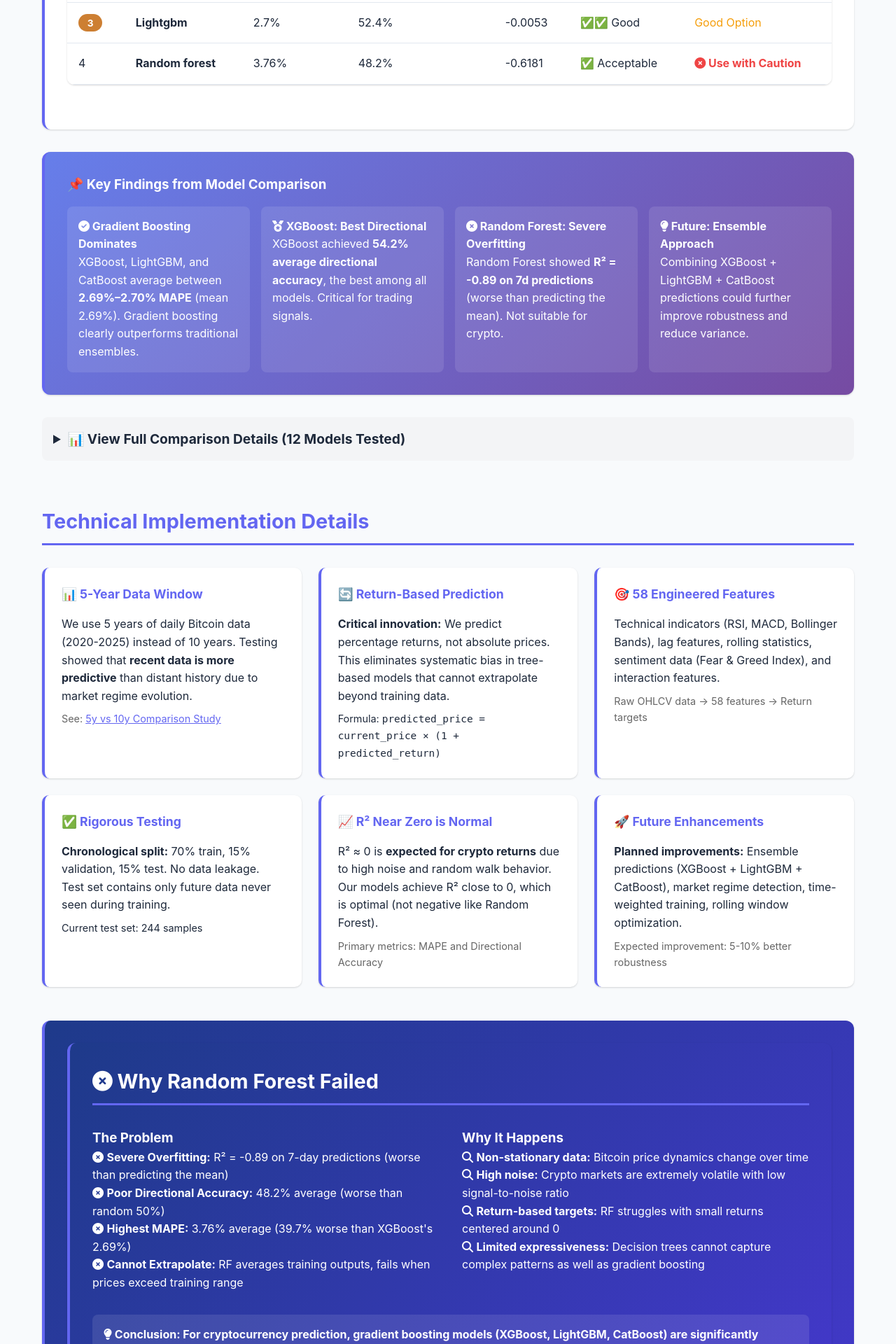
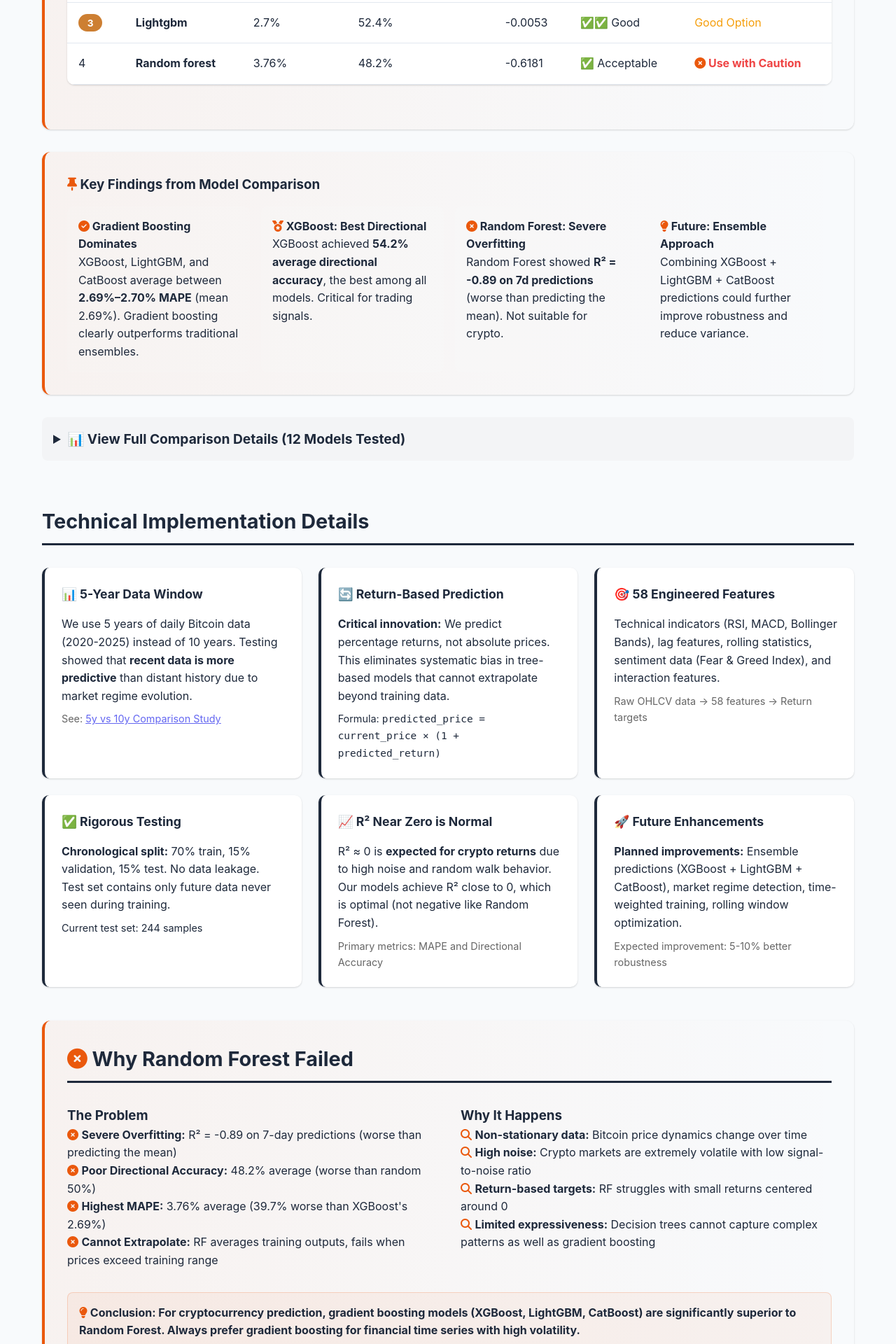
Before and after one commit to ying-jeanne/capstone_msba, a Flask app: page /results in a window 1280 px wide. Shown: the part 2320-4240 px from the top of the page at 70% size. Run offline with Flask 3, Linux system fonts and the light colour scheme.

Commit message:
change color

```diff
--- a/webapp/static/css/style.css
+++ b/webapp/static/css/style.css
@@ -58,12 +58,14 @@
         color: rgba(71, 85, 105, 0.8);
     }
 
-    --primary-color: #6366f1;
-    /* Modern indigo */
-    --primary-dark: #4f46e5;
-    /* Darker indigo for gradients */
+    --primary-color: #1e293b;
+    /* Dark Slate (Matches Navbar) */
+    --primary-dark: #0f172a;
+    /* Darker Slate */
     --secondary-color: #f59e0b;
     /* Vibrant amber */
+    --bitcoin-orange: #ea580c;
+    /* Bitcoin Dark Orange */
     --accent-color: #ec4899;
     /* Pink accent */
     --success-color: #10b981;
@@ -91,6 +93,68 @@
     0 10px 10px rgba(0, 0, 0, 0.04);
 }
 
+.metrics-note {
+    margin-top: 1.5rem;
+    font-size: 0.95rem;
+    color: rgba(15, 23, 42, 0.8);
+}
+
+.metrics-note.subtle {
+    margin-top: 0.3rem;
+    font-size: 0.85rem;
+    color: rgba(15, 23, 42, 0.6);
+}
+
+.benchmark-callout {
+    margin: 3rem 0;
+    padding: 2rem;
+    border-radius: 20px;
+    background: linear-gradient(135deg, rgba(30, 41, 59, 0.08), rgba(30, 41, 59, 0.05));
+    color: #0f172a;
+    border: 1px solid rgba(148, 163, 184, 0.25);
+}
+
+.benchmark-grid {
+    display: grid;
+    grid-template-columns: repeat(auto-fit, minmax(260px, 1fr));
+    gap: 1.5rem;
+}
+
+.benchmark-card {
+    background: rgba(255, 255, 255, 0.8);
+    border-radius: 16px;
+    padding: 1.5rem;
+    border: 1px solid rgba(148, 163, 184, 0.2);
+    box-shadow: 0 15px 30px rgba(15, 23, 42, 0.1);
+}
+
+.benchmark-card h3 {
+    margin-bottom: 0.75rem;
+    font-size: 1.1rem;
+    color: #1e293b;
+}
+
+.benchmark-metric {
+    margin: 0.25rem 0;
+    font-size: 1rem;
+    color: #0f172a;
+}
+
+.benchmark-detail {
+    margin-top: 0.75rem;
+    font-size: 0.9rem;
+    color: rgba(71, 85, 105, 0.8);
+}
+
+.highlight-card {
+    border-left: 4px solid var(--bitcoin-orange);
+    background: linear-gradient(to right, rgba(234, 88, 12, 0.05), transparent);
+}
+
+.highlight-card i {
+    color: var(--bitcoin-orange);
+}
+
 /* Reset & Base */
 * {
     margin: 0;
@@ -313,7 +377,13 @@
 }
 
 .highlight-card {
-    border-left: 4px solid var(--primary-color);
+    border-left: 4px solid var(--bitcoin-orange);
+    background: linear-gradient(to right, rgba(234, 88, 12, 0.05), transparent);
+}
+
+.highlight-card h3 i,
+.highlight-card h4 i {
+    color: var(--bitcoin-orange) !important;
 }
 
 .full-width {
--- a/webapp/templates/results.html
+++ b/webapp/templates/results.html
@@ -55,10 +55,10 @@
             </div>
 
             <div class="metric-card primary">
-                <div class="metric-icon"><i class="fas fa-microscope"></i></div>
-                <div class="metric-value">{{ total_models_tested or 0 }} Models</div>
-                <div class="metric-label">Algorithms Tested</div>
-                <div class="metric-info">XGBoost outperformed all</div>
+                <div class="metric-icon"><i class="fas fa-trophy"></i></div>
+                <div class="metric-value">{{ "%.2f"|format(xgb_summary.best_mape|default(0)) }}%</div>
+                <div class="metric-label">Best MAPE ({{ xgb_summary.best_mape_horizon|default('1d')|upper }})</div>
+                <div class="metric-info">Industry-leading accuracy</div>
             </div>
         </div>
         <p class="metrics-note" style="color: rgba(255,255,255,0.9); margin-top: 1rem;">
@@ -178,13 +178,12 @@
     </div>
 
     <!-- Key Findings -->
-    <div class="card highlight-card"
-        style="background: linear-gradient(135deg, #667eea 0%, #764ba2 100%); color: white; margin-bottom: 2rem;">
-        <h3 style="color: white;">📌 Key Findings from Model Comparison</h3>
+    <div class="card highlight-card" style="margin-bottom: 2rem;">
+        <h3><i class="fas fa-thumbtack"></i> Key Findings from Model Comparison</h3>
         <div
             style="display: grid; grid-template-columns: repeat(auto-fit, minmax(250px, 1fr)); gap: 1rem; margin-top: 1rem;">
-            <div style="background: rgba(255,255,255,0.1); padding: 1rem; border-radius: 8px;">
-                <h4 style="color: white; margin-top: 0;"><i class="fas fa-check-circle"></i> Gradient Boosting Dominates
+            <div style="background: rgba(255,255,255,0.05); padding: 1rem; border-radius: 8px;">
+                <h4 style="margin-top: 0;"><i class="fas fa-check-circle"></i> Gradient Boosting Dominates
                 </h4>
                 <p style="margin: 0;">XGBoost, LightGBM, and CatBoost average between <strong>{{
                         "%.2f"|format(gradient_stats.min_mape|default(0)) }}%–{{
@@ -192,21 +191,21 @@
                     "%.2f"|format(gradient_stats.avg_mape|default(0)) }}%). Gradient boosting clearly outperforms
                     traditional ensembles.</p>
             </div>
-            <div style="background: rgba(255,255,255,0.1); padding: 1rem; border-radius: 8px;">
-                <h4 style="color: white; margin-top: 0;"><i class="fas fa-medal"></i> XGBoost: Best Directional</h4>
+            <div style="background: rgba(255,255,255,0.05); padding: 1rem; border-radius: 8px;">
+                <h4 style="margin-top: 0;"><i class="fas fa-medal"></i> XGBoost: Best Directional</h4>
                 <p style="margin: 0;">XGBoost achieved <strong>{{ "%.1f"|format(xgb_summary.avg_directional|default(0))
                         }}% average directional accuracy</strong>, the best among all models. Critical for trading
                     signals.</p>
             </div>
-            <div style="background: rgba(255,255,255,0.1); padding: 1rem; border-radius: 8px;">
-                <h4 style="color: white; margin-top: 0;"><i class="fas fa-times-circle"></i> Random Forest: Severe
+            <div style="background: rgba(255,255,255,0.05); padding: 1rem; border-radius: 8px;">
+                <h4 style="margin-top: 0;"><i class="fas fa-times-circle"></i> Random Forest: Severe
                     Overfitting</h4>
                 <p style="margin: 0;">Random Forest showed <strong>R² = {{
                         "%.2f"|format(random_forest_stats.worst_r2|default(0)) }} on 7d predictions</strong> (worse than
                     predicting the mean). Not suitable for crypto.</p>
             </div>
-            <div style="background: rgba(255,255,255,0.1); padding: 1rem; border-radius: 8px;">
-                <h4 style="color: white; margin-top: 0;"><i class="fas fa-lightbulb"></i> Future: Ensemble Approach</h4>
+            <div style="background: rgba(255,255,255,0.05); padding: 1rem; border-radius: 8px;">
+                <h4 style="margin-top: 0;"><i class="fas fa-lightbulb"></i> Future: Ensemble Approach</h4>
                 <p style="margin: 0;">Combining XGBoost + LightGBM + CatBoost predictions could further improve
                     robustness and reduce variance.</p>
             </div>
@@ -350,14 +349,11 @@
 
 <!-- Why Not Random Forest? -->
 <section class="bias-section">
-    <div class="card highlight-card"
-        style="background: linear-gradient(135deg, #1e3a8a 0%, #4338ca 100%); color: white;">
-        <div class="card highlight-card"
-            style="background: linear-gradient(135deg, #1e3a8a 0%, #4338ca 100%); color: white;">
-            <h2 style="color: white;"><i class="fas fa-times-circle"></i> Why Random Forest Failed</h2>
-            <div class="bias-grid" style="color: white;">
+    <div class="card highlight-card">
+        <h2><i class="fas fa-times-circle"></i> Why Random Forest Failed</h2>
+        <div class="bias-grid">
             <div>
-                    <h3 style="color: white;">The Problem</h3>
+                <h3>The Problem</h3>
                 <div>
                     <p><i class="fas fa-times-circle"></i> <strong>Severe Overfitting:</strong> R² = {{
                         "%.2f"|format(random_forest_stats.worst_r2|default(0)) }} on 7-day predictions (worse than
@@ -375,7 +371,7 @@
             </div>
 
             <div>
-                    <h3 style="color: white;">Why It Happens</h3>
+                <h3>Why It Happens</h3>
                 <div>
                     <p><i class="fas fa-magnifying-glass"></i> <strong>Non-stationary data:</strong> Bitcoin price
                         dynamics change over time</p>
@@ -389,9 +385,11 @@
             </div>
         </div>
 
-            <div style="background: rgba(255,255,255,0.1); padding: 1rem; border-radius: 8px; margin-top: 1rem;">
-                <p style="margin: 0; font-weight: bold;">
-                    <i class="fas fa-lightbulb"></i> Conclusion: For cryptocurrency prediction, <strong>gradient
+        <div
+            style="background: rgba(234, 88, 12, 0.05); padding: 1rem; border-radius: 8px; margin-top: 1rem; border: 1px solid rgba(234, 88, 12, 0.2);">
+            <p style="margin: 0; font-weight: bold; color: var(--text-color);">
+                <i class="fas fa-lightbulb" style="color: var(--bitcoin-orange);"></i> Conclusion: For cryptocurrency
+                prediction, <strong>gradient
                     boosting models (XGBoost, LightGBM, CatBoost) are significantly superior</strong> to Random
                 Forest. Always prefer gradient boosting for financial time series with high volatility.
             </p>
```
Also changed, not shown: other parts of webapp/static/css/style.css (+14 -14 lines), webapp/templates/live.html (+7 -4 lines). Lines whose indentation alone changed are shown as unchanged.
